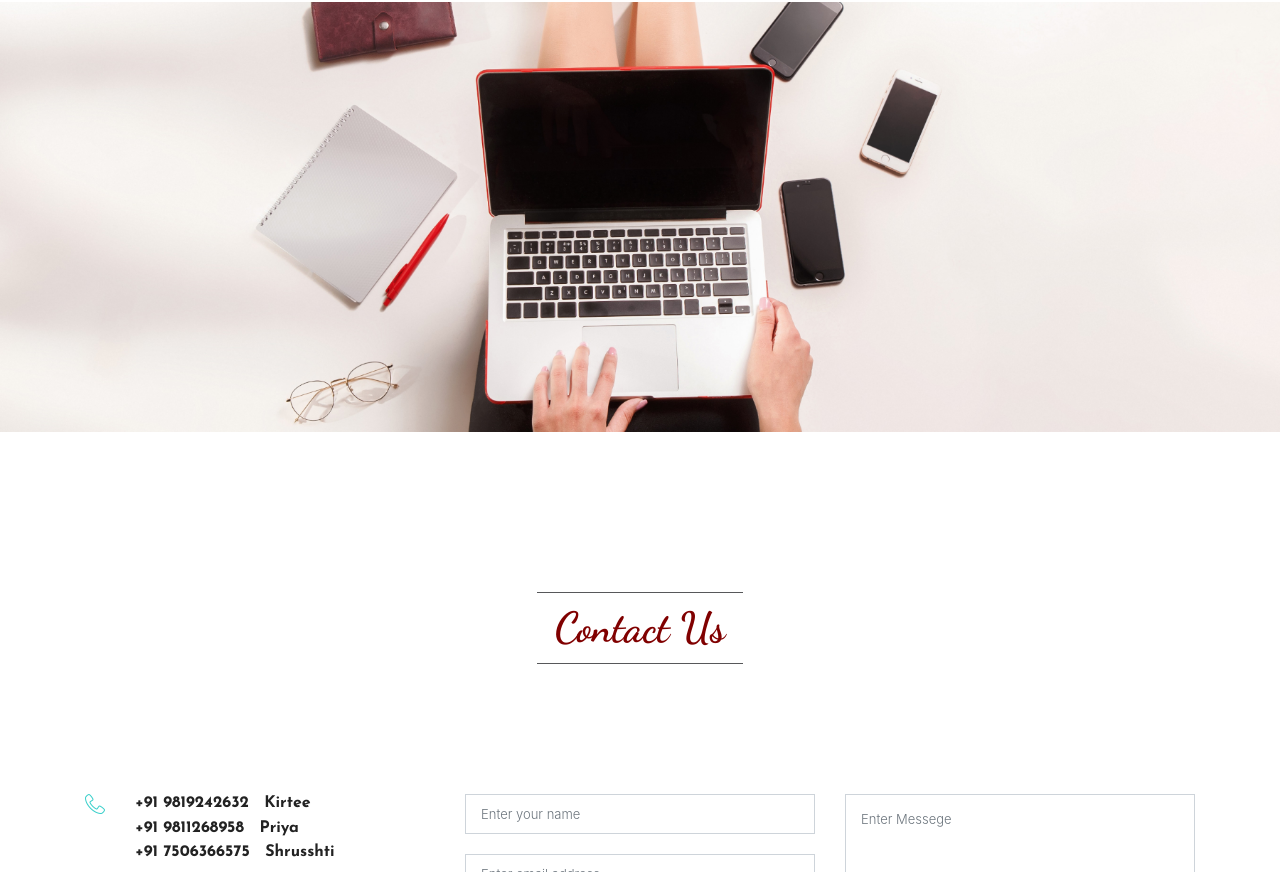
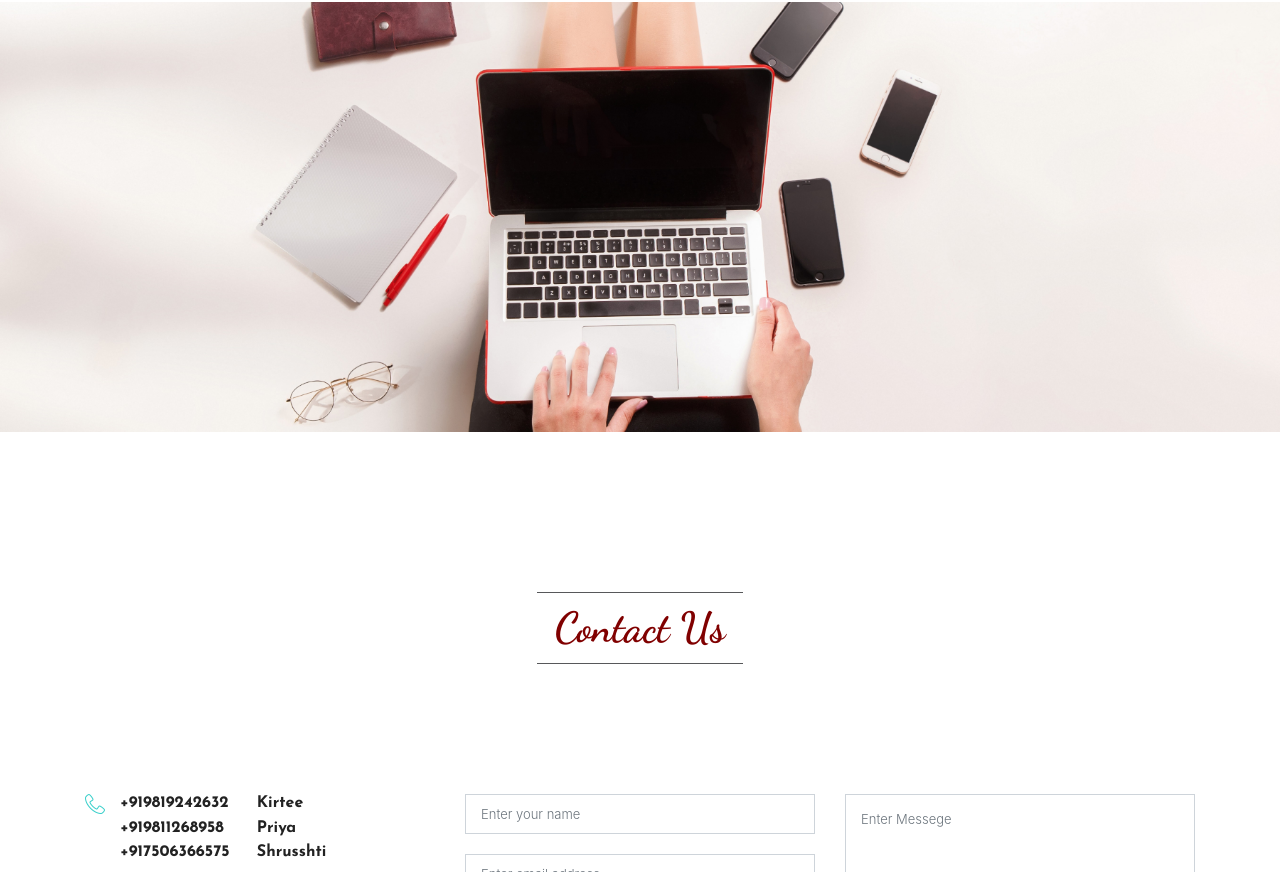
Before and after one commit to fenas/ajlm, a plain HTML site: page contact.html in a window 1280 px wide. Shown: the part 80-952 px from the top of the page. Drawn offline with nearby package versions, Linux system fonts and the light colour scheme; some packages are replaced by stand-ins of ours.

Commit message:
corrected aligmen in contact page

```diff
--- a/contact.html
+++ b/contact.html
@@ -135,9 +135,11 @@ class="row justify-content-center align-items-center pb-50">
 							<span class="lnr lnr-phone-handset"></span>
 						</div>
 						<div class="contact-details">
-							<h5>+91 9819242632 &nbsp  Kirtee</h5>
-							<h5>+91 9811268958 &nbsp  Priya</h5>
-							<h5>+91 7506366575 &nbsp  Shrusshti</h5>
+							<div class="row justify-content-between"> <h5 class="col-xs-7">+919819242632</h5> <h5 class="col-5">Kirtee</h5></div>
+							<div class="row justify-content-between">  <h5 class="col-xs-7">+919811268958</h5><h5 class="col-5">Priya</h5></div>
+							<div class="row justify-content-between">  <h5 class="col-xs-7">+917506366575</h5> <h5 class="col-5">Shrusshti</h5></div>
+
+
 
 							<p>Mon to Fri 9am to 6 pm</p>
 						</div>
```
